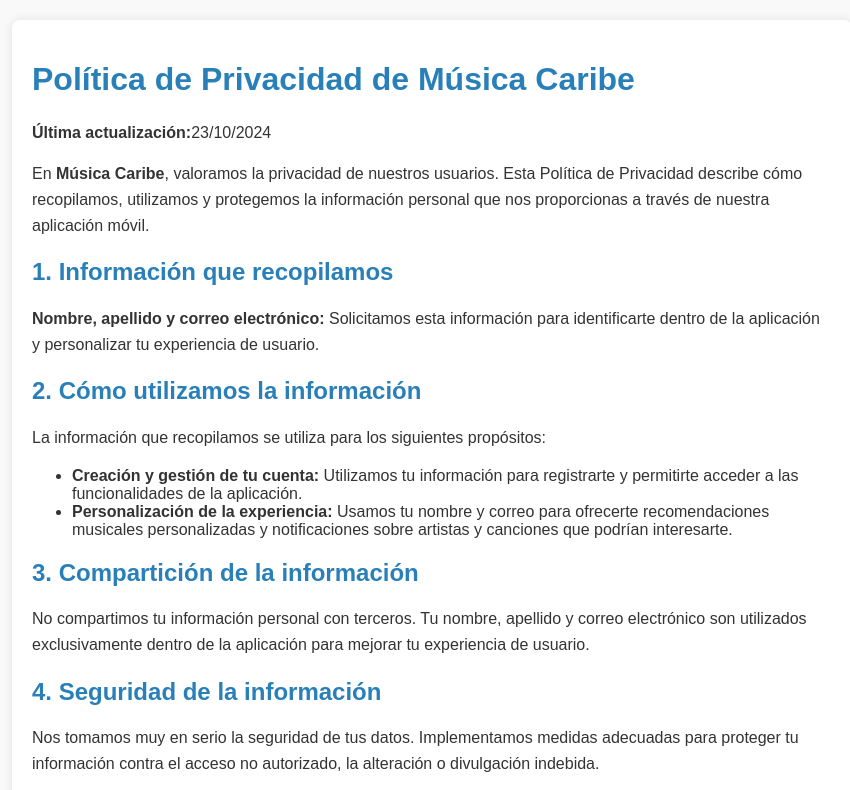
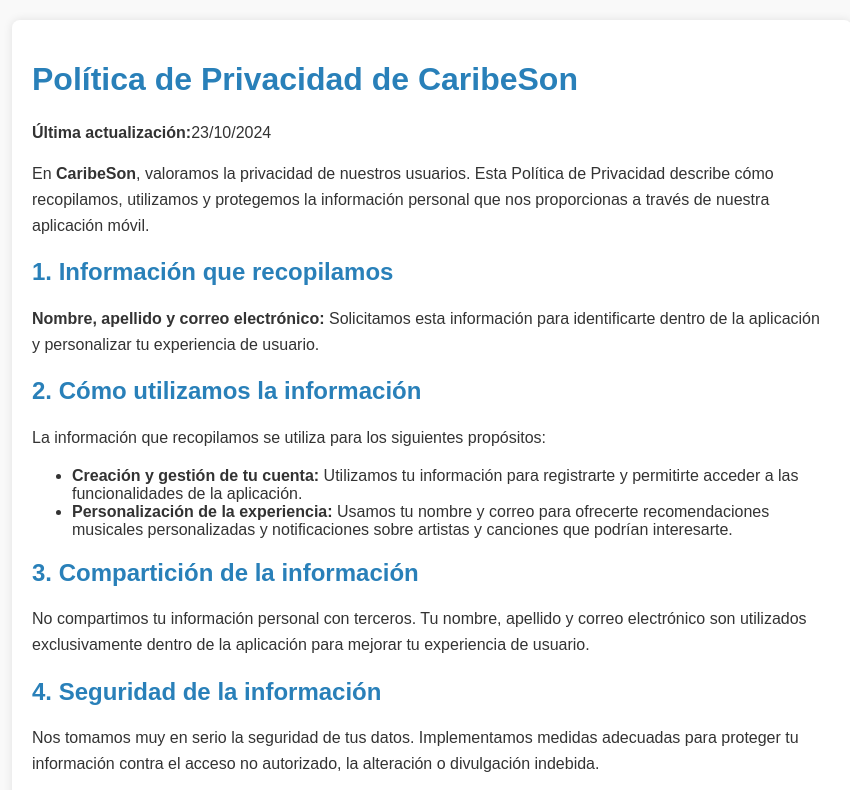
Before and after one commit to Josetapia23/Caribeson-politicas-privacidad, a plain HTML site: page index.html in a window 1280 px wide. Shown: the top 790 px of the page, without its empty margins (208-1058 px from the left). Drawn offline with Linux system fonts and the light colour scheme.

Commit message:
Actiualizacion de poilticas

```diff
--- a/index.html
+++ b/index.html
@@ -4,7 +4,7 @@
     <meta charset="UTF-8">
     <meta name="viewport" content="width=device-width, initial-scale=1.0">
     <meta http-equiv="X-UA-Compatible" content="ie=edge">
-    <title>Política de Privacidad - Música Caribe</title>
+    <title>Política de Privacidad - CaribeSon</title>
     <style>
         body {
             font-family: Arial, sans-serif;
@@ -32,10 +32,10 @@
 <body>
 
 <div class="container">
-    <h1>Política de Privacidad de Música Caribe</h1>
+    <h1>Política de Privacidad de CaribeSon</h1>
     <p><strong>Última actualización:</strong>23/10/2024</p>
 
-    <p>En <strong>Música Caribe</strong>, valoramos la privacidad de nuestros usuarios. Esta Política de Privacidad describe cómo recopilamos, utilizamos y protegemos la información personal que nos proporcionas a través de nuestra aplicación móvil.</p>
+    <p>En <strong>CaribeSon</strong>, valoramos la privacidad de nuestros usuarios. Esta Política de Privacidad describe cómo recopilamos, utilizamos y protegemos la información personal que nos proporcionas a través de nuestra aplicación móvil.</p>
 
     <h2>1. Información que recopilamos</h2>
     <p><strong>Nombre, apellido y correo electrónico:</strong> Solicitamos esta información para identificarte dentro de la aplicación y personalizar tu experiencia de usuario.</p>
```
